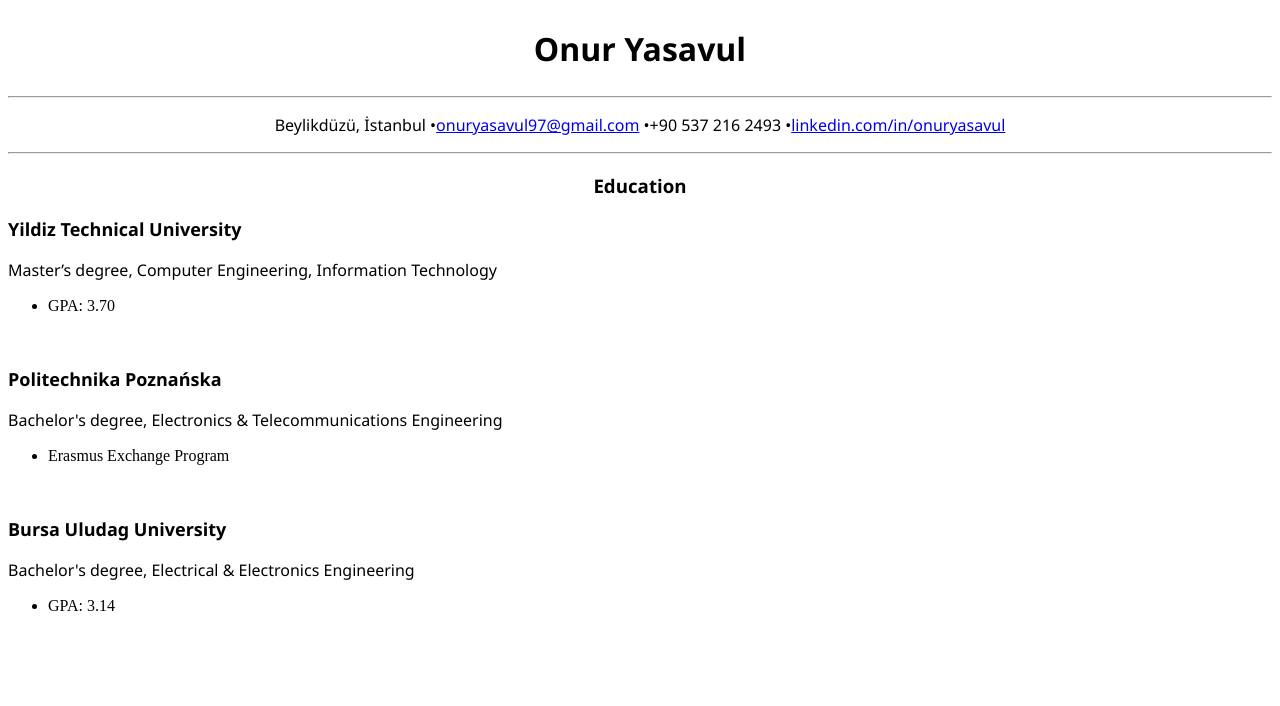
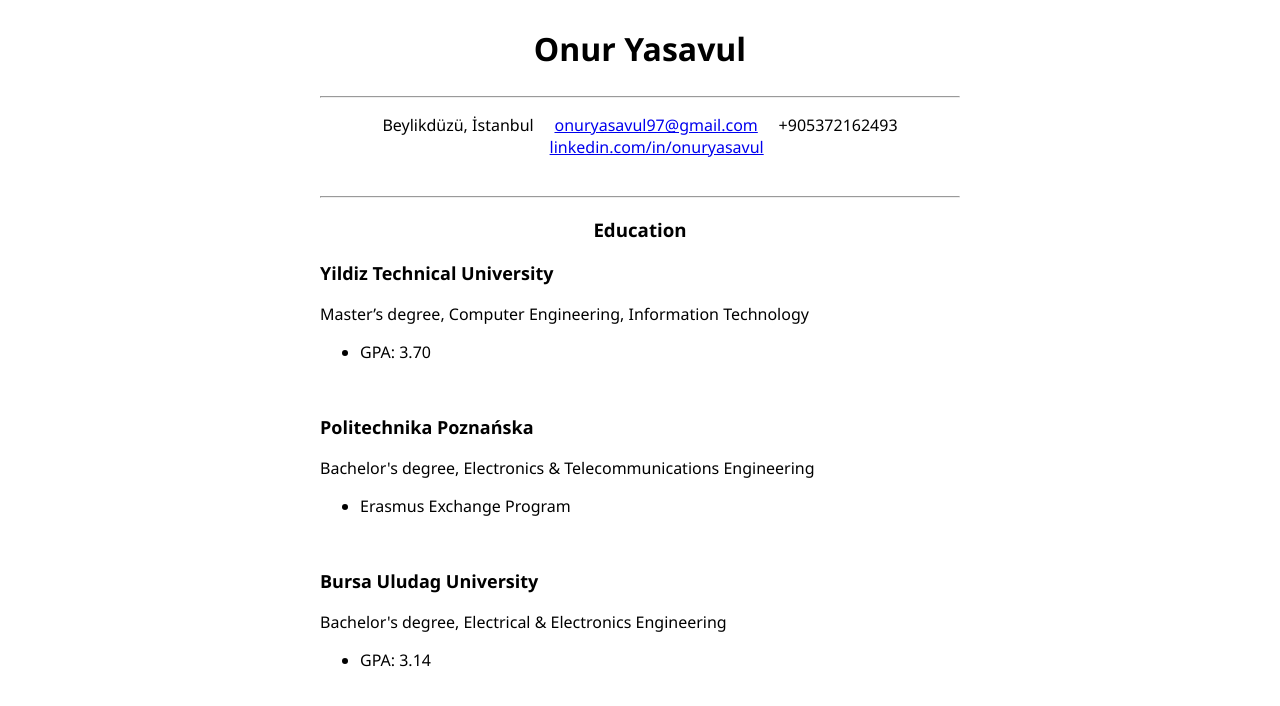
Before and after one commit to onuryasavul/CV-HTML, a plain HTML site: page education.html in a window 1280 px wide. Drawn offline with Linux system fonts and the light colour scheme.

Commit message:
sayfa ortalama

```diff
--- a/education.html
+++ b/education.html
@@ -3,6 +3,10 @@
   <head>
     <title>Education</title>
     <style>
+      body {
+        width: 50%;
+        margin: 0 auto;
+      }
       p.University {
         text-align: left;
         font-weight: bold;
@@ -24,9 +28,12 @@
         text-align: center;
         font-size: xx-large;
       }
-      p.contact {
+      pre.contact {
         font-family: "Segoe UI", Tahoma, Geneva, Verdana, sans-serif;
         text-align: center;
+      }
+      ul {
+        font-family: "Segoe UI", Tahoma, Geneva, Verdana, sans-serif;
       }
     </style>
   </head>
@@ -34,14 +41,14 @@
   <body>
     <h2 class="Username">Onur Yasavul</h2>
     <hr />
-    <p class="contact">
-      Beylikdüzü, İstanbul •<a href="mailto:onuryasavul97@gmail.com"
-        >onuryasavul97@gmail.com</a
-      >
-      •+90 537 216 2493 •<a href="https://www.linkedin.com/in/onuryasavul/"
-        >linkedin.com/in/onuryasavul</a
-      >
-    </p>
+    <div>
+      <pre
+        class="contact"
+      >Beylikdüzü, İstanbul     <a href="mailto:onuryasavul97@gmail.com">onuryasavul97@gmail.com</a>     +905372162493
+        <a href="https://www.linkedin.com/in/onuryasavul/">linkedin.com/in/onuryasavul</a
+        >
+      </pre>
+    </div>
     <hr />
     <h3>Education</h3>
     <p class="University">Yildiz Technical University</p>
```
Also changed, not shown: index.html (+14 -9 lines), projects.html (+13 -9 lines), singlepage.html (+13 -9 lines), workexperience.html (+14 -10 lines).
